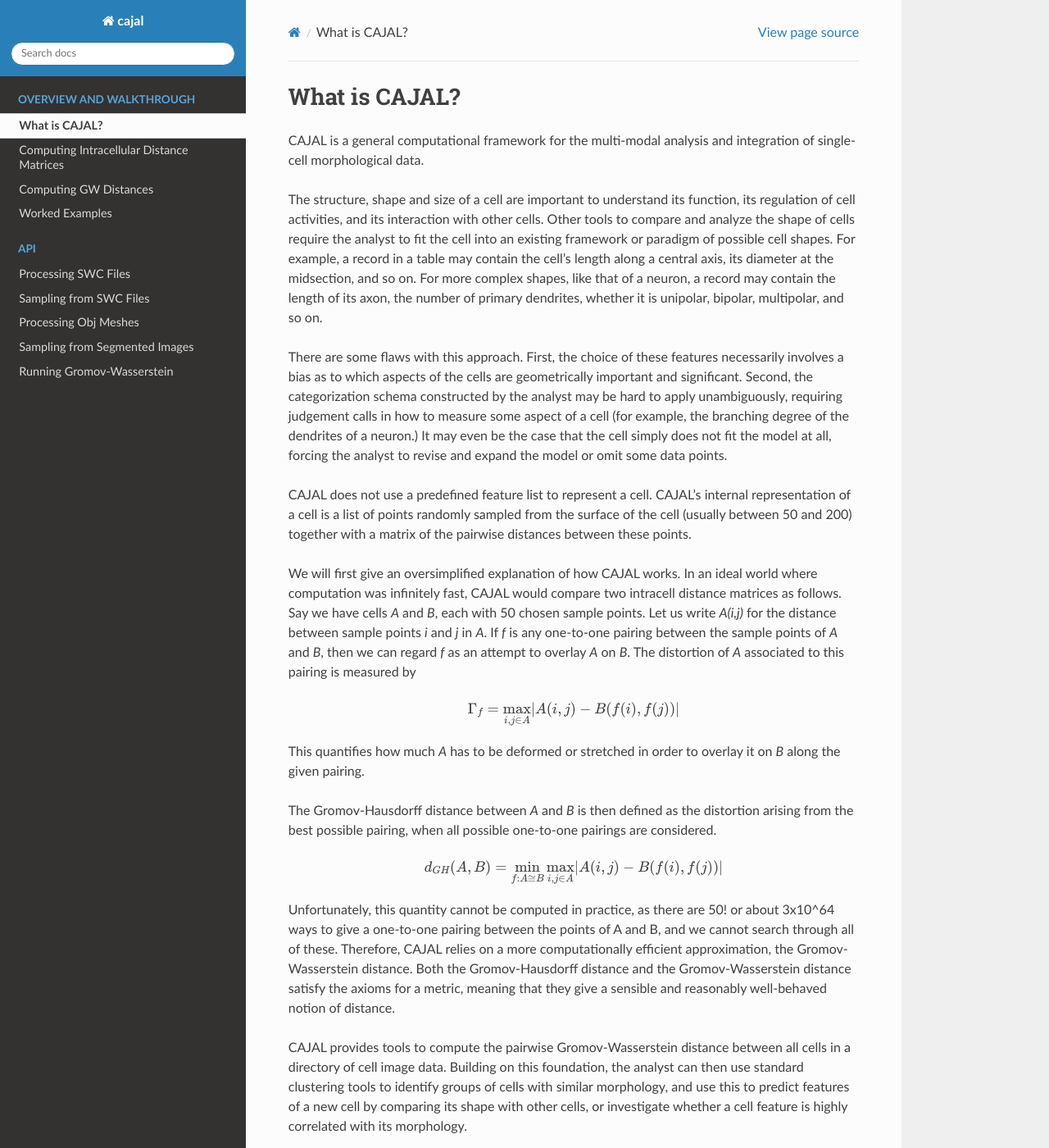
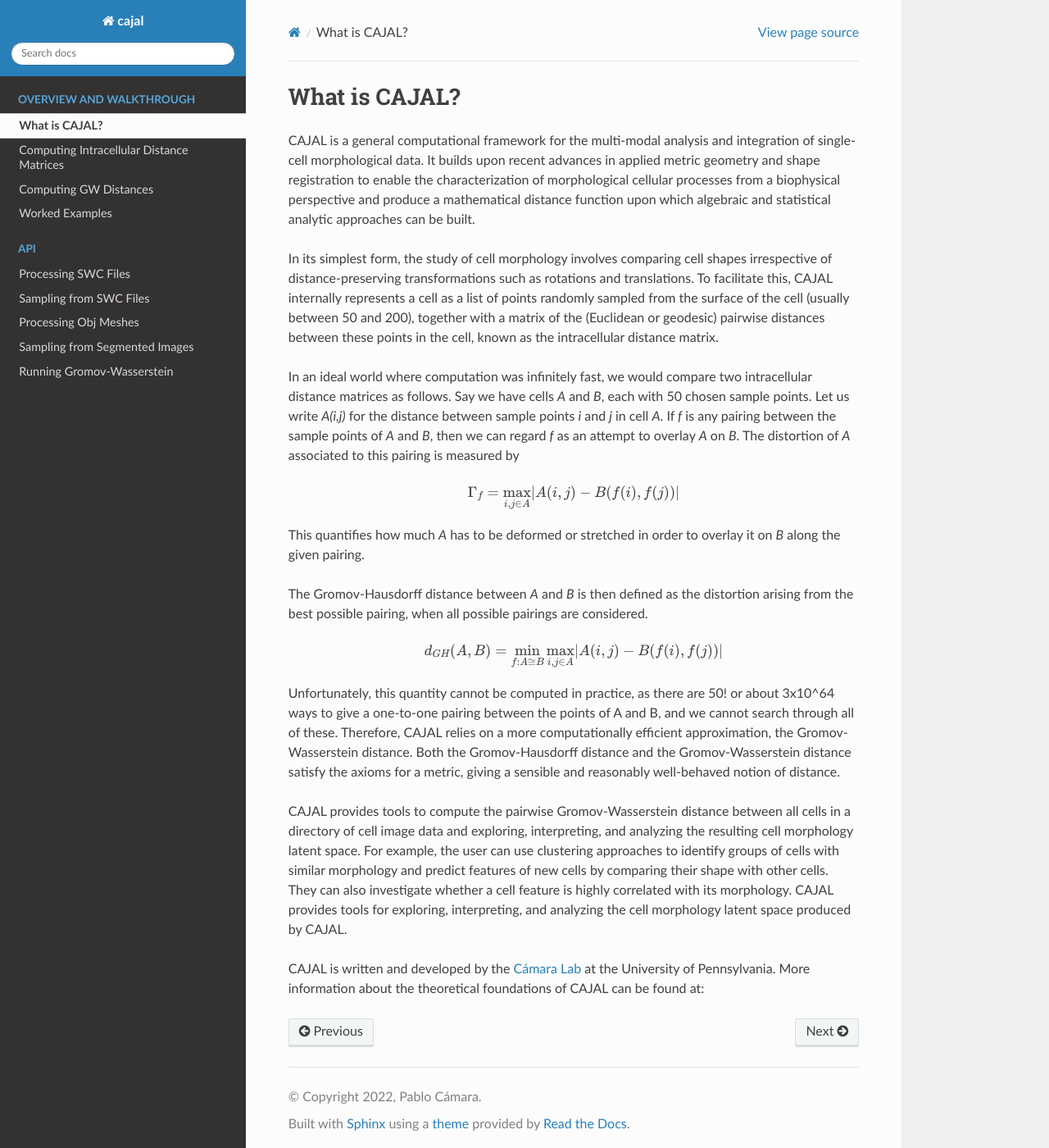
Before and after one commit to CamaraLab/CAJAL, a Sphinx documentation site: the page built from docs/what-is-cajal.rst, in a window 1280 px wide and 1400 px high. Shown: the whole window at 82% size. Built offline with Sphinx 7.4.7 and the Read the Docs theme 2.0.0, drawn with Linux system fonts in a browser that asks for light colours; some of the changed text lies outside the part shown.

Commit message:
Polished documentation (index.rst and what-is-cajal.rst)

```diff
--- a/docs/what-is-cajal.rst
+++ b/docs/what-is-cajal.rst
@@ -4,32 +4,21 @@ What is CAJAL?
 ==============
 
 CAJAL is a general computational framework for the multi-modal analysis and integration of
-single-cell morphological data.
+single-cell morphological data. It builds upon recent advances in applied metric
+geometry and shape registration to enable the characterization of morphological
+cellular processes from a biophysical perspective and produce a mathematical
+distance function upon which algebraic and statistical analytic approaches can be built.
 
-The structure, shape and size of a cell are important to understand its function,
-its regulation of cell activities, and its interaction with other cells.
-Other tools to compare and analyze the
-shape of cells require the analyst to fit the cell into an existing framework or paradigm of
-possible cell shapes. For example, a record in a table may contain the cell's length along a central
-axis, its diameter at the midsection, and so on. For more complex shapes, like that of a neuron,
-a record may contain the length of its axon, the number of primary dendrites, whether it is
-unipolar, bipolar, multipolar, and so on.
+In its simplest form, the study of cell morphology involves comparing cell shapes
+irrespective of distance-preserving transformations such as rotations and translations.
+To facilitate this, CAJAL internally represents a cell as a list
+of points randomly sampled from the surface of the cell (usually between 50 and 200),
+together with a matrix of the (Euclidean or geodesic) pairwise distances between these points
+in the cell, known as the intracellular distance matrix.
 
-There are some flaws with this approach. First, the choice of these features necessarily
-involves a bias as to which aspects of the cells are geometrically important and significant.
-Second, the categorization schema constructed by the analyst may be hard to apply unambiguously,
-requiring judgement calls in how to measure some aspect of a cell (for example, the branching degree
-of the dendrites of a neuron.) It may even be the case that the cell simply does not fit the model
-at all, forcing the analyst to revise and expand the model or omit some data points.
-
-CAJAL does not use a predefined feature list to represent a cell. CAJAL's internal representation
-of a cell is a list of points randomly sampled from the surface of the cell (usually between 50
-and 200) together with a matrix of the pairwise distances between these points.
-
-We will first give an oversimplified explanation of how CAJAL works. In an ideal world where
-computation was infinitely fast, CAJAL would compare two intracell distance matrices as follows.
+In an ideal world where computation was infinitely fast, we would compare two intracellular distance matrices as follows.
 Say we have cells *A* and *B*, each with 50 chosen sample points. Let us write *A(i,j)* for
-the distance between sample points *i* and *j* in *A*. If *f* is any one-to-one pairing
+the distance between sample points *i* and *j* in cell *A*. If *f* is any pairing
 between the sample points of *A* and *B*, then we can regard *f* as an attempt to overlay *A* on *B*. The distortion of *A* associated to this pairing is measured by
 
 .. math::  \Gamma_f = \max_{i,j \in A} \lvert A(i,j) - B(f(i),f(j)) \rvert
@@ -37,7 +26,7 @@ between the sample points of *A* and *B*, then we can regard *f* as an attempt t
 This quantifies how much *A* has to be deformed or stretched in order to overlay it on *B*
 along the given pairing.
 
-The Gromov-Hausdorff distance between *A* and *B* is then defined as the distortion arising from the best possible pairing, when all possible one-to-one pairings are considered.
+The Gromov-Hausdorff distance between *A* and *B* is then defined as the distortion arising from the best possible pairing, when all possible pairings are considered.
 
 .. math::  d_{GH}(A,B) = \min_{f : A\cong B} \max_{i,j \in A} \lvert A(i,j) - B(f(i),f(j)) \rvert
 
@@ -45,17 +34,16 @@ Unfortunately, this quantity cannot be computed in practice, as there are 50! or
 to give a one-to-one pairing between the points of A and B, and we cannot search through all of
 these. Therefore, CAJAL relies on a more computationally efficient approximation, the
 Gromov-Wasserstein distance. Both the Gromov-Hausdorff distance and the Gromov-Wasserstein distance
-satisfy the axioms for a metric, meaning that they give a sensible and reasonably well-behaved
+satisfy the axioms for a metric, giving a sensible and reasonably well-behaved
 notion of distance.
 
 CAJAL provides tools to compute the pairwise Gromov-Wasserstein distance between all cells in a
-directory of cell image data. Building on this foundation, the analyst can then use standard
-clustering tools to identify groups of cells with similar morphology, and use this to predict
-features of a new cell by comparing its shape with other cells, or investigate whether a cell
-feature is highly correlated with its morphology.
-
-CAJAL also provides visualization tools for the user to interpret the results of the
-Gromov-Wasserstein distance computation.
+directory of cell image data and exploring, interpreting, and analyzing the resulting cell
+morphology latent space. For example, the user can use clustering approaches to identify groups of
+cells with similar morphology and predict features of new cells by comparing their shape
+with other cells. They can also investigate whether a cell feature is highly correlated with its morphology. CAJAL provides tools for exploring, interpreting,
+and analyzing the cell morphology latent space produced by CAJAL.
 
 CAJAL is written and developed by the `Cámara Lab <https://camara-lab.org/>`_ at the
-University of Pennsylvania.
+University of Pennsylvania. More information about the theoretical foundations of CAJAL can be found
+at:
```
Also changed, not shown: docs/computing-intracell-distance-matrices.rst (+13 -11 lines), docs/index.rst (+21 -5 lines).
